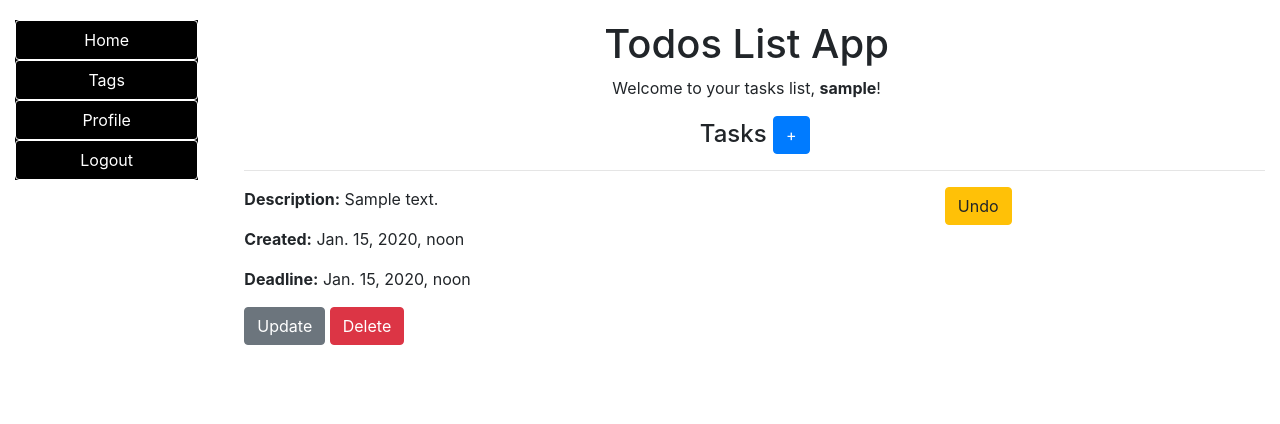
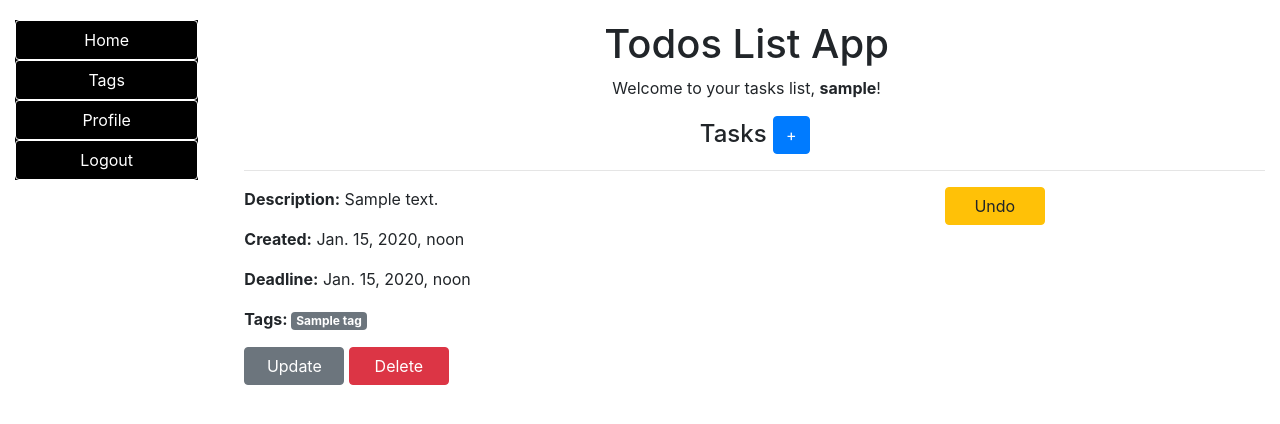
Before and after one commit to MykhailoIvchenko/todo-list-django, a Django app: page / in a window 1280 px wide. Shown: the top 424 px of the page. Run offline with Django 5.2, Linux system fonts and the light colour scheme; a user stored in the database is signed in; tables that the repository leaves empty hold one stand-in row (values such as "Sample post").

Commit message:
Add tags list to the task displaying

```diff
--- a/static/css/styles.css
+++ b/static/css/styles.css
@@ -72,3 +72,7 @@ ul {
     justify-content: space-between;
     align-items: center;
 }
+
+.action-button {
+    min-width: 100px;
+}
--- a/templates/todos/index.html
+++ b/templates/todos/index.html
@@ -26,26 +26,44 @@
                   Without deadline
                 {% endif %}
               </p>
+
+              <p>
+                <strong>
+                  Tags:
+                </strong>
+
+                {% for tag in task.tags.all %}
+                  <span class="badge badge-secondary">
+                    {{ tag.name }}
+                  </span>
+                {% endfor %}
+              </p>
             </div>
 
             <div class="col-md-4 mb-2">
               <form method="post" action="{% url "todos:task-toggle-status" task.pk %}">
                 {% csrf_token %}
                 {% if task.is_completed %}
-                  <button type="submit" class="btn btn-warning">Undo</button>
+                  <button type="submit" class="btn btn-warning action-button">Undo</button>
                 {% else %}
-                  <button type="submit" class="btn btn-success">Complete</button>
+                  <button type="submit" class="btn btn-success action-button">Complete</button>
                 {% endif %}
               </form>
             </div>
           </div>
 
           <p>
-            <a href="{% url 'todos:task-update' pk=task.id %}" class="btn btn-secondary link-to-page">
+            <a
+                href="{% url 'todos:task-update' pk=task.id %}"
+                class="btn btn-secondary link-to-page action-button"
+            >
               Update
             </a>
 
-            <a href="{% url 'todos:task-delete' pk=task.id %}" class="btn btn-danger link-to-page">
+            <a
+                href="{% url 'todos:task-delete' pk=task.id %}"
+                class="btn btn-danger link-to-page action-button"
+            >
               Delete
             </a>
           </p>
```
